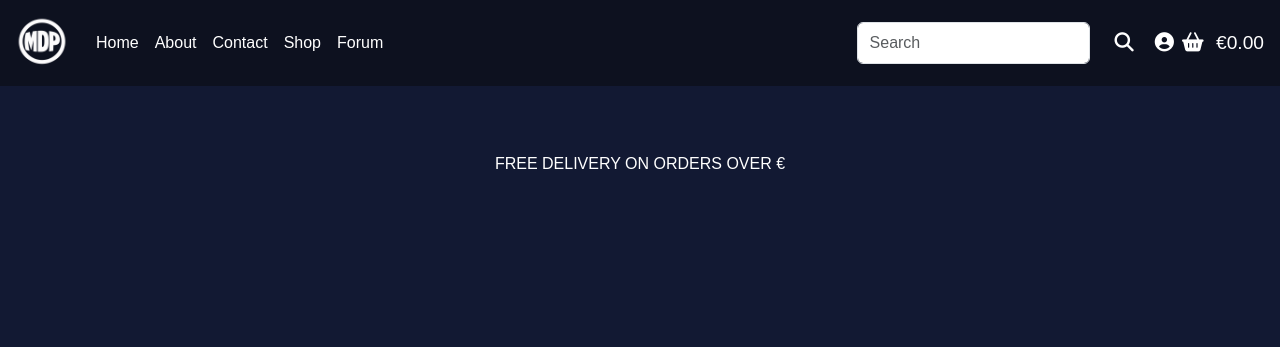
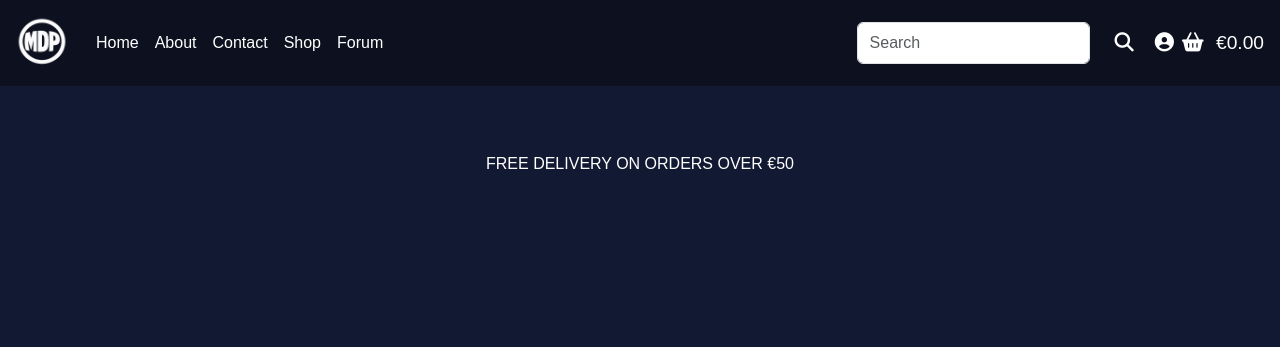
Before and after one commit to MrsmLisa/Megadodo-Publications, a Django app: template products/templates/products/product_list.html in a window 1280 px wide. Shown: the top 347 px of the page. Run offline with Django 4.2, Linux system fonts and the light colour scheme; the template is opened without the code that fills it, so the values that code supplies are empty; some libraries are stand-ins or nearby versions; some web fonts are replaced.

Commit message:
Adjust the banner

```diff
--- a/products/templates/products/product_detail.html
+++ b/products/templates/products/product_detail.html
@@ -2,9 +2,11 @@
 {% load static %}
 {% block content %}
 
-    <div class="row text-center">
-        <p class="banner">FREE DELIVERY ON ORDERS OVER €{{ free_delivery_threshold }}</p>
+<div class="row text-center my-4">
+    <div class="col-12">
+        <p class="banner">FREE DELIVERY ON ORDERS OVER €50</p>
     </div>
+</div>
 
 <div class="container mt-4 mb-5" style="max-width: 800px;">
     <div class="card bg-white text-dark">
--- a/products/templates/products/product_list.html
+++ b/products/templates/products/product_list.html
@@ -16,7 +16,9 @@
 
     <!-- Banner -->
 <div class="row text-center my-4">
-    <p class="banner">FREE DELIVERY ON ORDERS OVER €{{ free_delivery_threshold }}</p>
+    <div class="col-12">
+        <p class="banner">FREE DELIVERY ON ORDERS OVER €50</p>
+    </div>
 </div>
 
 
```
